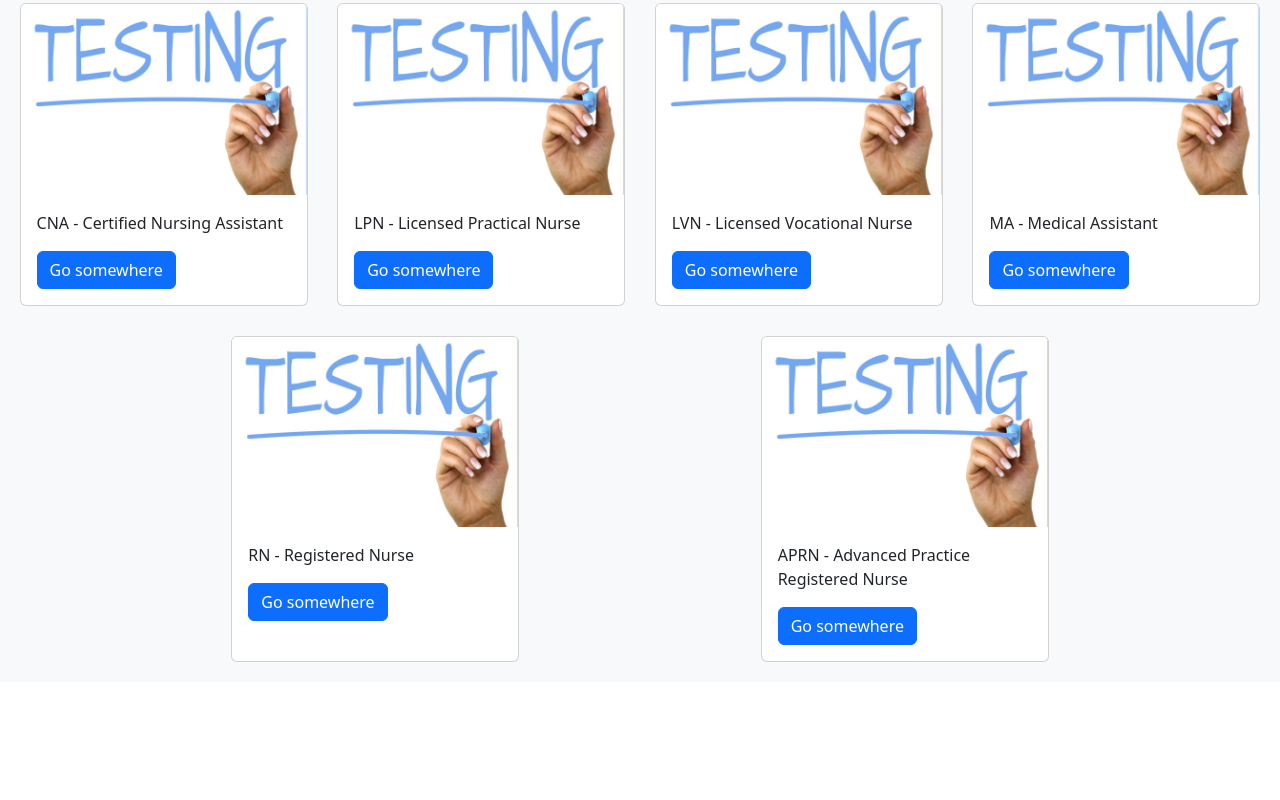
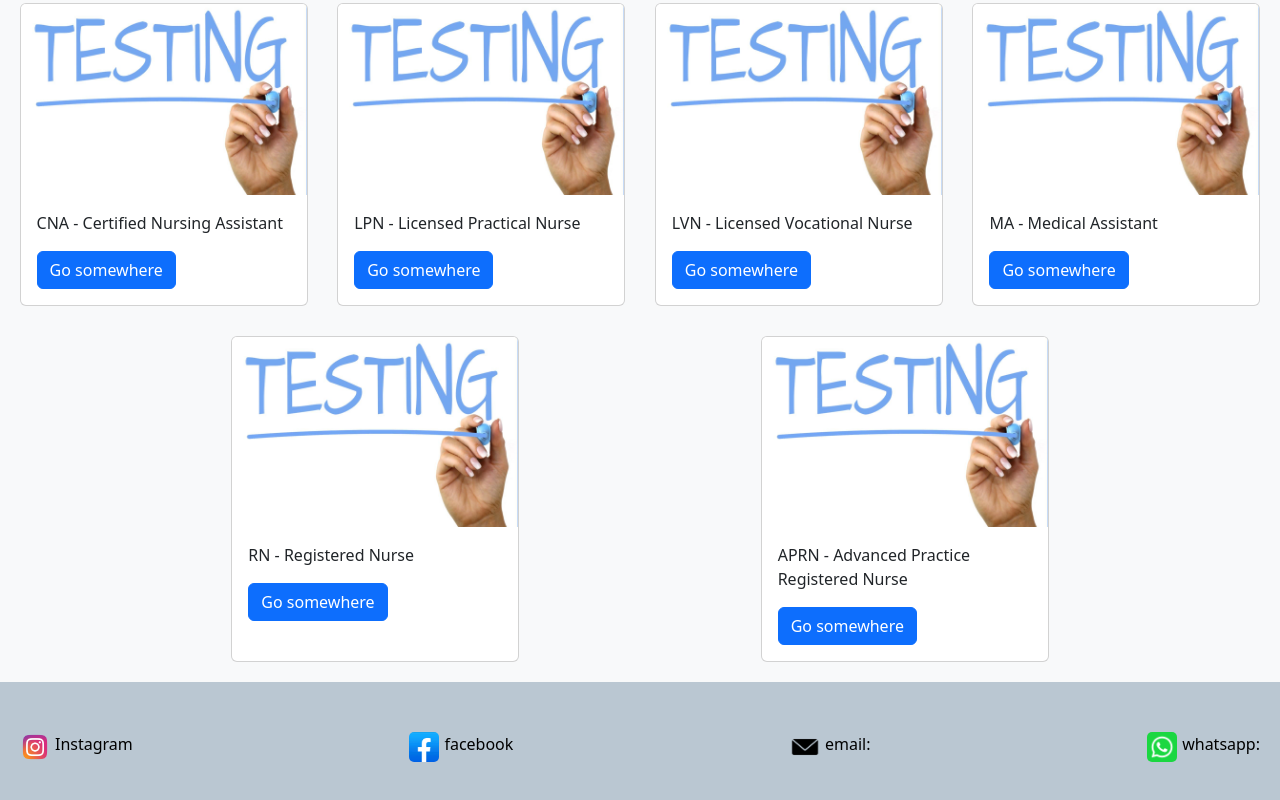
Before and after one commit to santiago2208/netCare, a plain HTML site: page index.html in a window 1280 px wide. Shown: the part 801-1601 px from the top of the page. Before the commit the page ends 1483 px from the top, so only its background shows below. Drawn offline with nearby package versions, Linux system fonts and the light colour scheme.

Commit message:
cree el footer

```diff
--- a/CSS/style.css
+++ b/CSS/style.css
@@ -58,6 +58,35 @@ h1 {
     margin-top: 20px;
 }
 
+footer {
+    background-color: rgb(186, 199, 210);
+}
+
+.footer_sec{
+    display: flex;
+    justify-content: space-between;
+    flex-wrap: wrap;
+    max-width: 1300px;
+    width: 100%;
+    margin: 0 auto;
+    align-items: center;
+    padding: 50px 0;
+}
+
+footer a{
+    display: flex;
+    text-decoration: none;
+    color: black;
+    margin: 0 20px;
+}
+
+footer img{
+    width: auto;
+    height: 30px;
+    margin-right: 5px;
+    border-radius: 5px;
+}
+
 
 @media (min-width: 993px) {
     .navbar-nav {
--- a/index.html
+++ b/index.html
@@ -131,11 +131,25 @@
     </main>
 
     <footer>
-        <section>
-            <div>
-                <div></div>
-                <div></div>
-            </div>
+        <section class="footer_sec">
+            <a href="">
+                <img src="./img/instagram.png" alt="">
+                <p>Instagram</p>
+            </a>
+            <a href="">
+                <img src="./img/facebook.png" alt="">
+                <p>facebook</p>
+            </a>
+
+            <a href="">
+                <img src="./img/correo.png" alt="">
+                <p>email:</p>
+            </a>
+
+            <a href="">
+                <img src="./img/whatsapp.png" alt="">
+                <p>whatsapp:</p>
+            </a>
         </section>
     </footer>
 </body>
```
Also changed, not shown: img/correo.png (added), img/facebook.png (added), img/instagram.png (added), img/whatsapp.png (added).
